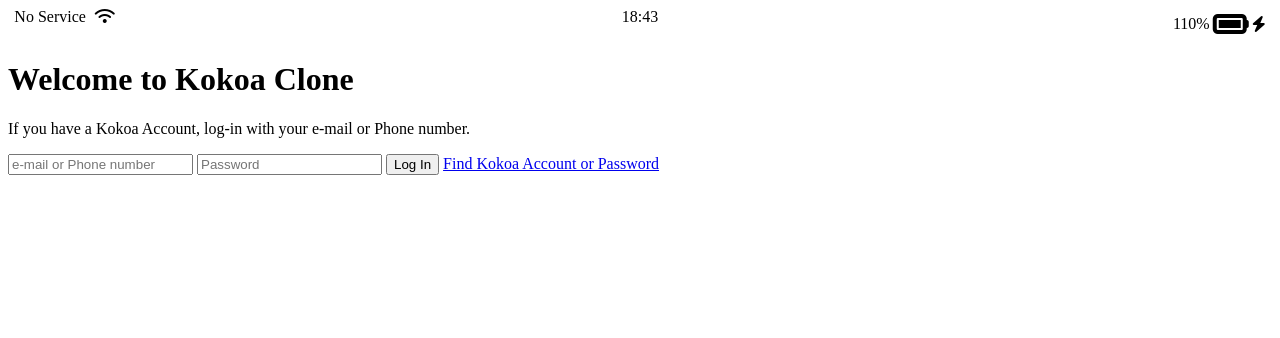
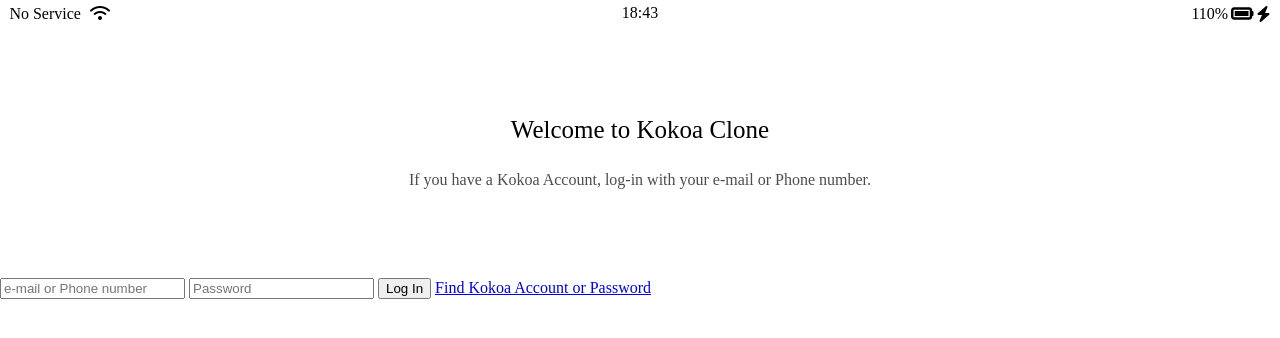
Before and after one commit to Mutharhm/kokoa-clone-followship, a plain HTML site: page index.html in a window 1280 px wide. Drawn offline with Linux system fonts and the light colour scheme.

```diff
--- /dev/null
+++ b/css/reset.css
@@ -0,0 +1,48 @@
+/* http://meyerweb.com/eric/tools/css/reset/
+   v2.0 | 20110126
+   License: none (public domain)
+*/
+
+html, body, div, span, applet, object, iframe,
+h1, h2, h3, h4, h5, h6, p, blockquote, pre,
+a, abbr, acronym, address, big, cite, code,
+del, dfn, em, img, ins, kbd, q, s, samp,
+small, strike, strong, sub, sup, tt, var,
+b, u, i, center,
+dl, dt, dd, ol, ul, li,
+fieldset, form, label, legend,
+table, caption, tbody, tfoot, thead, tr, th, td,
+article, aside, canvas, details, embed,
+figure, figcaption, footer, header, hgroup,
+menu, nav, output, ruby, section, summary,
+time, mark, audio, video {
+	margin: 0;
+	padding: 0;
+	border: 0;
+	font-size: 100%;
+	font: inherit;
+	vertical-align: baseline;
+}
+/* HTML5 display-role reset for older browsers */
+article, aside, details, figcaption, figure,
+footer, header, hgroup, menu, nav, section {
+	display: block;
+}
+body {
+	line-height: 1;
+}
+ol, ul {
+	list-style: none;
+}
+blockquote, q {
+	quotes: none;
+}
+blockquote:before, blockquote:after,
+q:before, q:after {
+	content: '';
+	content: none;
+}
+table {
+	border-collapse: collapse;
+	border-spacing: 0;
+}
--- /dev/null
+++ b/css/status-bar.css
@@ -0,0 +1,23 @@
+.status-bar {
+    display: flex;
+    justify-content: center;
+    padding: 5px 3px;
+}
+.status-bar__column{
+    width: 33%;
+}
+.status-bar__column:first-child span{
+    margin-right: 5px;
+}
+.status-bar__column:nth-child(2){
+    display: flex;
+    justify-content: center;
+}
+.status-bar__column:last-child{
+    display: flex;
+    justify-content: flex-end;
+    align-items: center;
+}
+.status-bar__column .fa-battery-full{
+    margin: 0px 3px;
+}
--- a/css/styles.css
+++ b/css/styles.css
@@ -1,28 +1,24 @@
 /*fonts.google.com*/
 @import url('https://fonts.googleapis.com/css2?family=Open+Sans:ital,wght@0,600;1,400&display=swap');
+@import "reset.css";
+@import "status-bar.css";
 body {
     font-family: font-family: 'Open Sans', sans-serif;
 }
 
-.status-bar {
+.welcome-header {
+    margin-top: 90px;
+    text-align: center;
     display: flex;
-    justify-content: center;
-}
-.status-bar__column{
-    width: 33%;
-}
-.status-bar__column:first-child span{
-    margin-right: 5px;
-}
-.status-bar__column:nth-child(2){
-    display: flex;
-    justify-content: center;
-}
-.status-bar__column:last-child{
-    display: flex;
-    justify-content: flex-end;
+    flex-direction: column;
     align-items: center;
 }
-.status-bar__column .fa-battery-full{
-    margin: 0px 3px;
+.welcome-header__title{
+    margin-bottom: 30px;
+    font-size: 25px;
 }
+.welcome-header__text {
+    width: 60%;
+    opacity: 0.7;
+    margin-bottom: 90px;
+}
--- a/index.html
+++ b/index.html
@@ -20,7 +20,7 @@
       </div>
       <div class="status-bar__column">
         <span>110%</span>
-        <i class="fa-solid fa-battery-full fa-2x"></i>
+        <i class="fa-solid fa-battery-full fa-lg"></i>
         <i class="fa-solid fa-bolt"></i>
       </div>
     </div>
```
